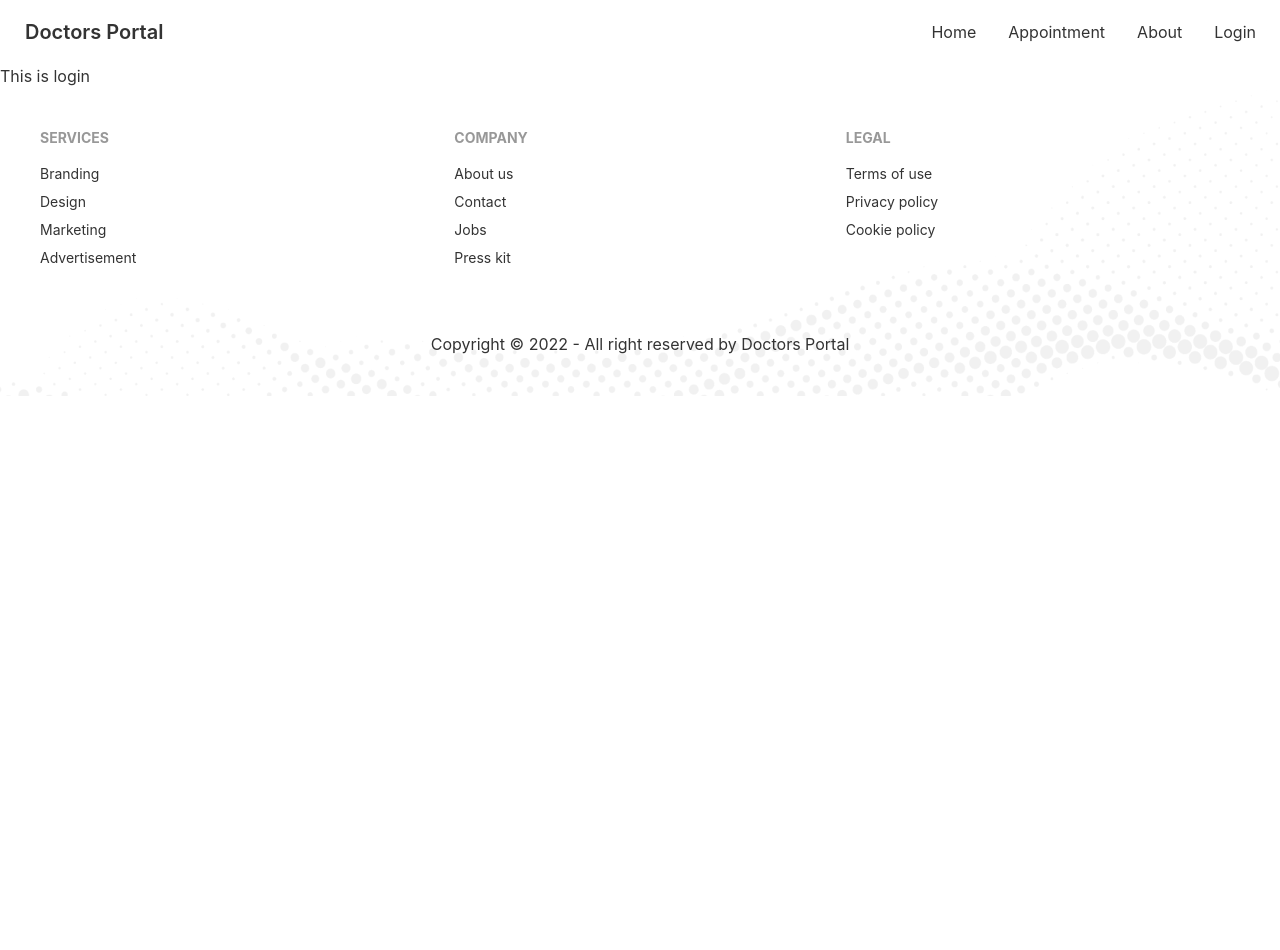
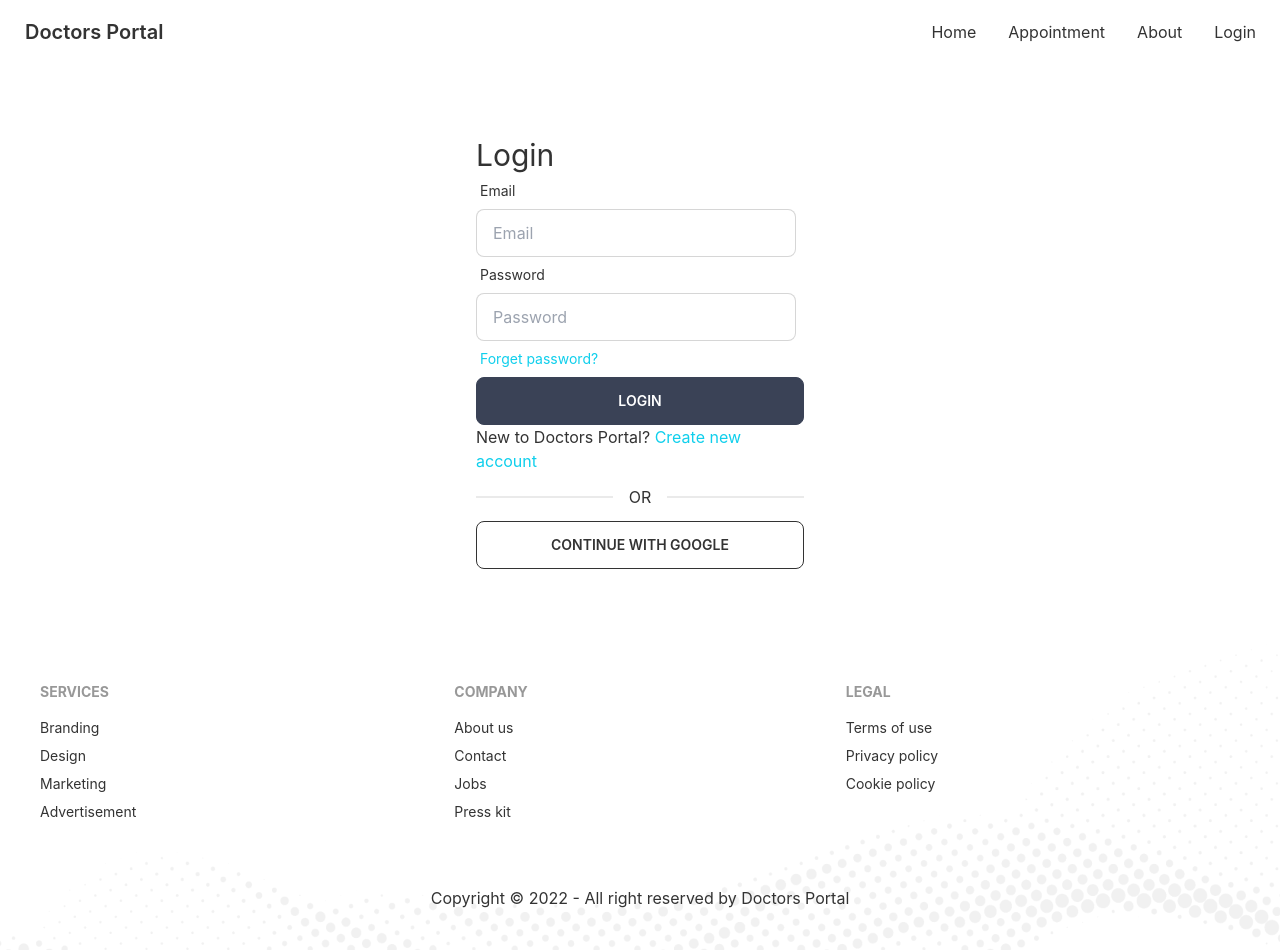
Before and after one commit to thinkingmore/doctors-portal-client, a React (Create React App) app: page /login in a window 1280 px wide. Before the commit the page ends 800 px from the top, so only its background shows below. Built offline with nearby package versions, Linux system fonts and the light colour scheme.

Commit message:
added a login form and installed react-hook-form

```diff
--- a/package.json
+++ b/package.json
@@ -11,6 +11,7 @@
     "react": "^18.2.0",
     "react-day-picker": "^8.3.6",
     "react-dom": "^18.2.0",
+    "react-hook-form": "^7.39.4",
     "react-router-dom": "^6.4.3",
     "react-scripts": "5.0.1",
     "web-vitals": "^2.1.4"
--- a/src/Pages/Login/Login.js
+++ b/src/Pages/Login/Login.js
@@ -1,9 +1,30 @@
-import React from 'react';
+import React, { useState } from 'react';
+import { useForm } from 'react-hook-form';
+import { Link } from 'react-router-dom';
 
 const Login = () => {
+    const { register, handleSubmit } = useForm();
+    const [data,setData] = useState('');
     return (
-        <div>
-            <h2>This is login</h2>
+        <div className='h-[578px] flex justify-center items-center'>
+            <div className='w-96 p-7'>
+                <h2 className='text-3xl'>Login</h2>
+                <form onSubmit={handleSubmit((data) => setData(JSON.stringify(data)))}>
+                    <div className="form-control w-full max-w-xs">
+                        <label className="label"><span className="label-text">Email</span></label>
+                        <input type="text" {...register("email")} placeholder="Email" className="input input-bordered w-full max-w-xs" />
+                    </div>
+                    <div className="form-control w-full max-w-xs">
+                        <label className="label"><span className="label-text">Password</span></label>
+                        <input type="password" {...register("password")} placeholder="Password" className="input input-bordered w-full max-w-xs" />
+                        <label className="label"><span className="label-text text-primary">Forget password?</span></label>
+                    </div>
+                    <input value="Login" className='btn btn-accent w-full text-white' type="submit" />
+                </form>
+                <p>New to Doctors Portal? <Link to="/" className='text-primary'>Create new account</Link></p>
+                <div className="divider">OR</div>
+                <button className='btn btn-outline w-full text-center'>CONTINUE WITH GOOGLE</button>
+            </div>
         </div>
     );
 };
```
Also changed, not shown: 1 other file (tests, documents, lock files or other folders).
